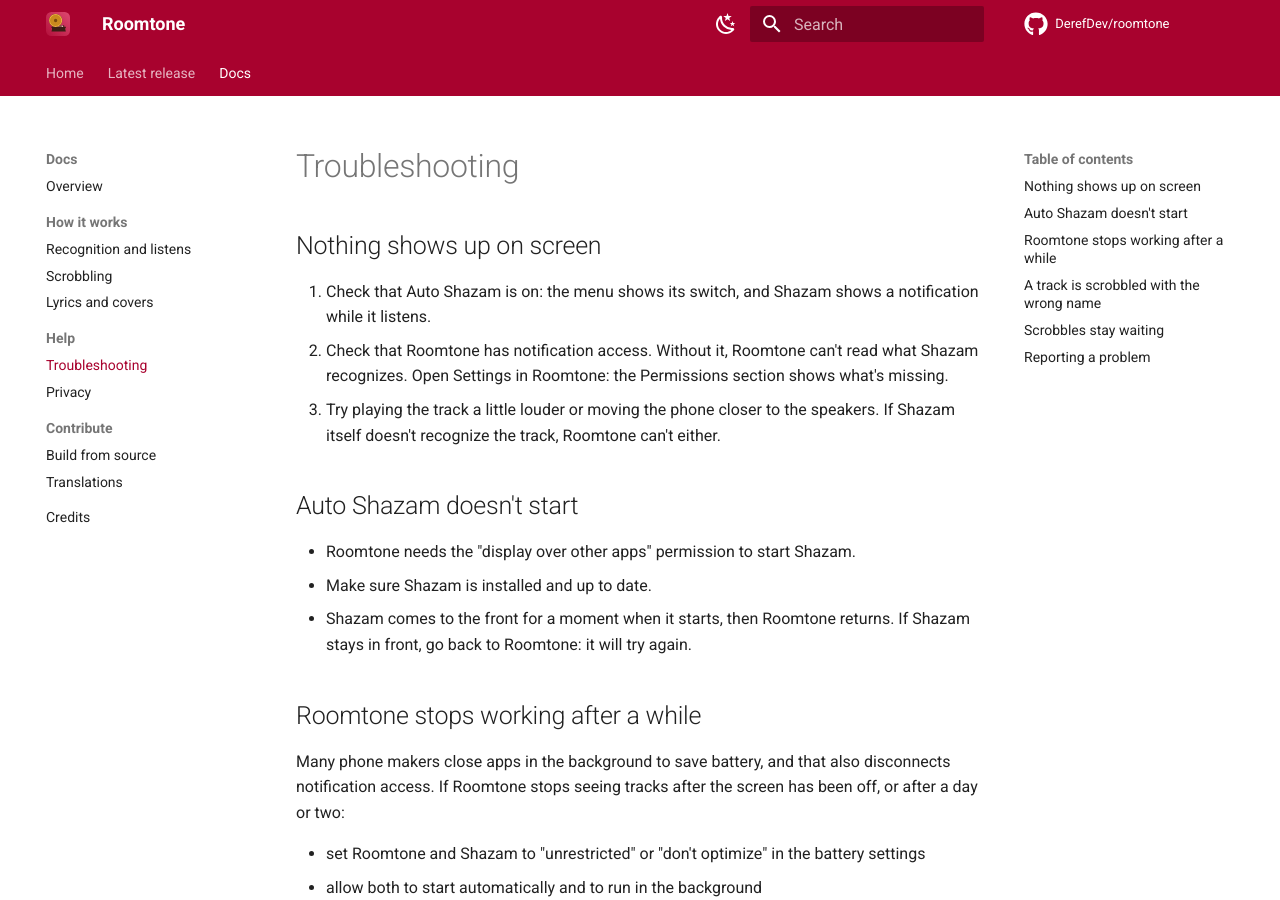
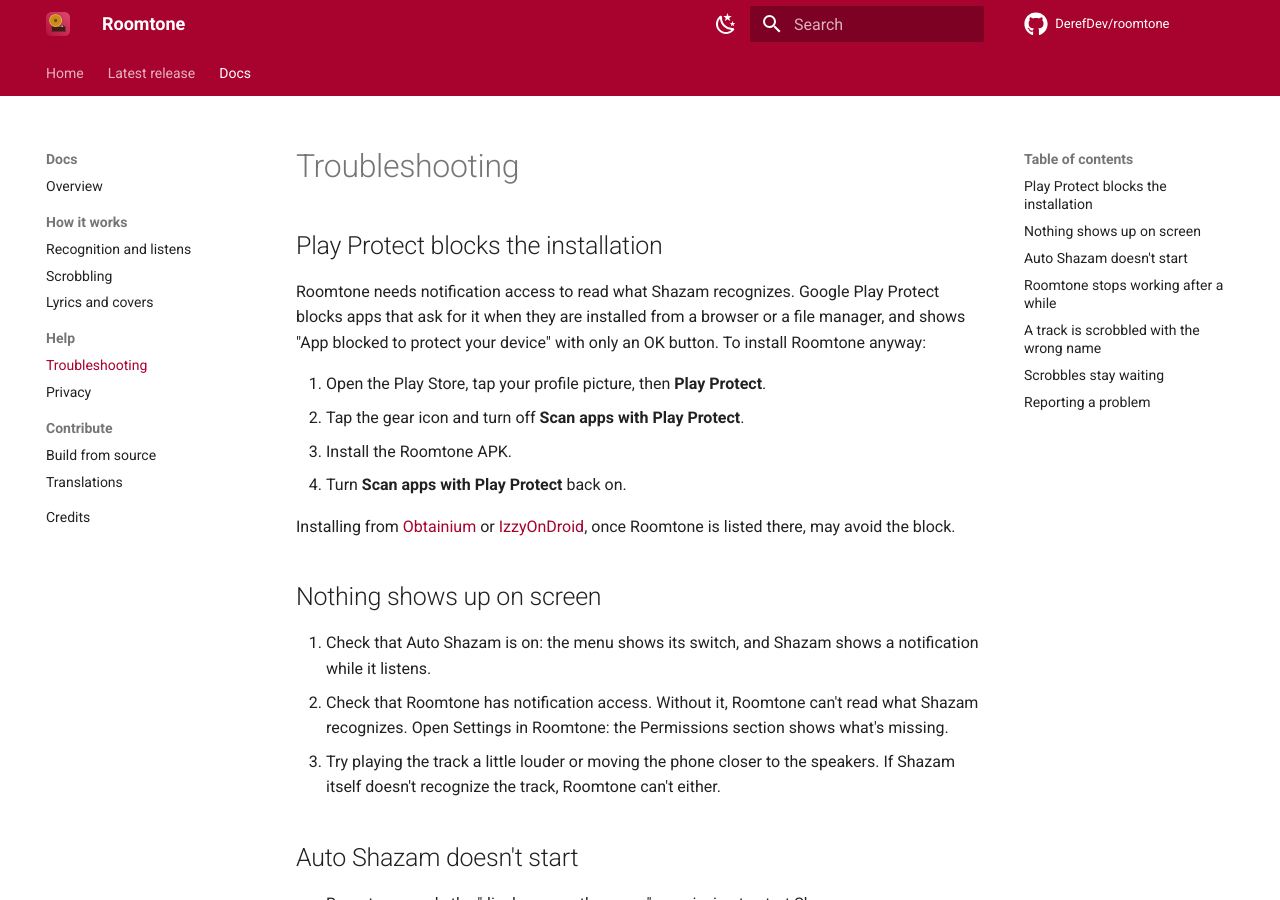
Before and after one commit to DerefDev/roomtone, an MkDocs documentation site: the page built from docs/troubleshooting.md, in a window 1280 px wide and 900 px high. Built offline with MkDocs 1.6.1 and Material for MkDocs 9.7.7, drawn with Linux system fonts in a browser that asks for light colours; comment, search, counter and statistics services are not loaded.

Commit message:
Prepare for IzzyOnDroid: opt-in update check asked on first start, no dependency info block, fastlane metadata; document the Play Protect block

```diff
--- a/docs/troubleshooting.md
+++ b/docs/troubleshooting.md
@@ -1,4 +1,20 @@
 # Troubleshooting
+
+## Play Protect blocks the installation
+
+Roomtone needs notification access to read what Shazam recognizes. Google
+Play Protect blocks apps that ask for it when they are installed from a
+browser or a file manager, and shows "App blocked to protect your device"
+with only an OK button. To install Roomtone anyway:
+
+1. Open the Play Store, tap your profile picture, then **Play Protect**.
+2. Tap the gear icon and turn off **Scan apps with Play Protect**.
+3. Install the Roomtone APK.
+4. Turn **Scan apps with Play Protect** back on.
+
+Installing from [Obtainium](https://github.com/ImranR98/Obtainium) or
+[IzzyOnDroid](https://apt.izzysoft.de/fdroid/), once Roomtone is listed
+there, may avoid the block.
 
 ## Nothing shows up on screen
 
```
Also changed, not shown: README.md (+6 -2 lines), docs/privacy.md (+1 -1 lines), fastlane/metadata/android/en-US/images/icon.png (added), fastlane/metadata/android/en-US/images/phoneScreenshots/1_now-playing.png (added), fastlane/metadata/android/en-US/images/phoneScreenshots/2_lyrics.png (added), fastlane/metadata/android/en-US/images/phoneScreenshots/3_listening.png (added), 9 other files.
